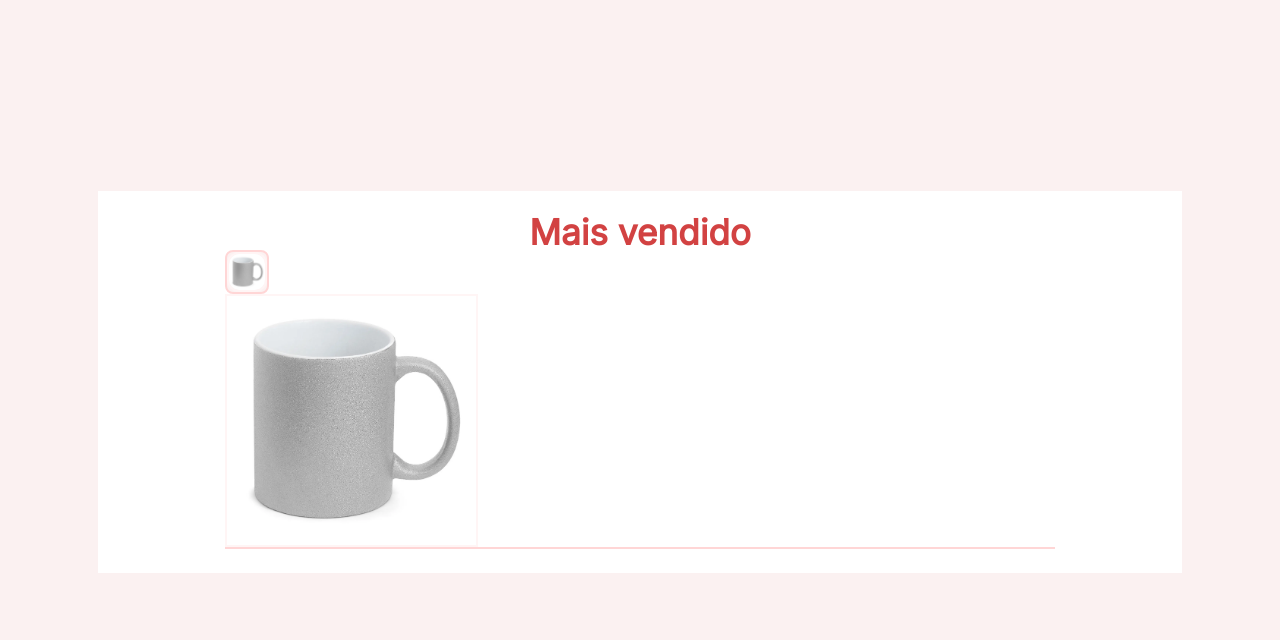
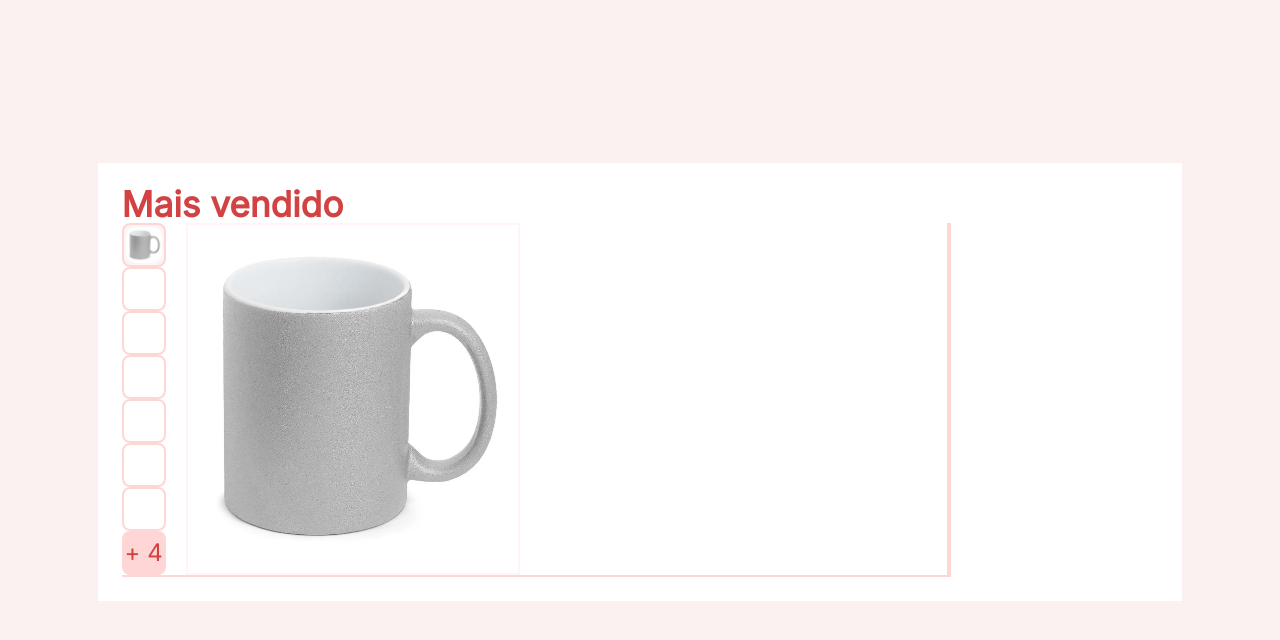
Before and after one commit to larissa-NUF/alge, a PHP site: page /src/page/product.html in a window 1280 px wide. Shown: the top 640 px of the page. Run offline with PHP 8.4, Linux system fonts and the light colour scheme.

Commit message:
fix: product page

```diff
--- a/src/css/product.css
+++ b/src/css/product.css
@@ -1,7 +1,6 @@
 .produtos-container{
     display: flex;
     flex-direction: column;
-    align-items: center;
     background-color: white;
     width: 90%;
     padding: 1.5em;
@@ -12,14 +11,27 @@
     width: 80%;
 }
 
-.produto > div{
+.left{
     display: flex;
-    flex-direction: column;
-    justify-content: space-between;
+    gap: 20px;
     border-bottom: 2px solid #FFD6D6;
 }
 
-.produto > div > div{
+.itens {
+    display: flex;
+    flex-direction: column;
+}
+
+.itens > div:first-child{
+    background-color: #FBF1F1;
+}
+
+.itens > div:last-child{
+    background-color: #FFD6D6;
+    font-size: 1.5em;
+}
+
+.left .itens > div{
     border: 2px solid #FFD6D6;
     width: 40px;
     height: 40px;
@@ -28,23 +40,19 @@
     border-radius: 8px;
 }
 
-.produto > div > div:first-child{
-    background-color: #FBF1F1;
-}
 
-.produto > div > div:last-child{
-    background-color: #FFD6D6;
-    font-size: 1.5em;
-}
-
-.produto > div > div img{
+.itens div img{
     width: 90%;
     height: auto;
     border-radius: 12px;
 }
 
 .produto img{
-    width: 30%;
+    width: 40%;
     height: auto;
     border: 2px solid #FFF5F5;
 }
+
+.informacoes{
+    border: 2px solid #FFD6D6;
+}
```
